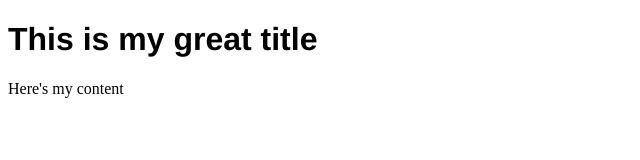
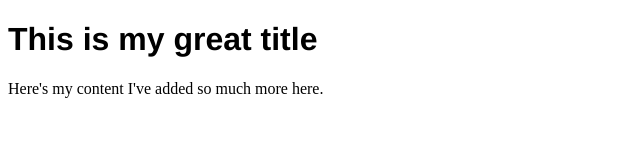
Before and after one commit to kylastoneberg/dwgit, a plain HTML site: page index.html in a window 1280 px wide. Shown: the whole page, without its empty margins (0-640 px from the left). Drawn offline with Linux system fonts and the light colour scheme.

Commit message:
Added content

```diff
--- a/index.html
+++ b/index.html
@@ -8,6 +8,6 @@
 
 <body>
 	<h1>This is my great title</h1>
-	<p>Here's my content</p>
+	<p>Here's my content I've added so much more here.</p>
 </body>
 </html>
```
